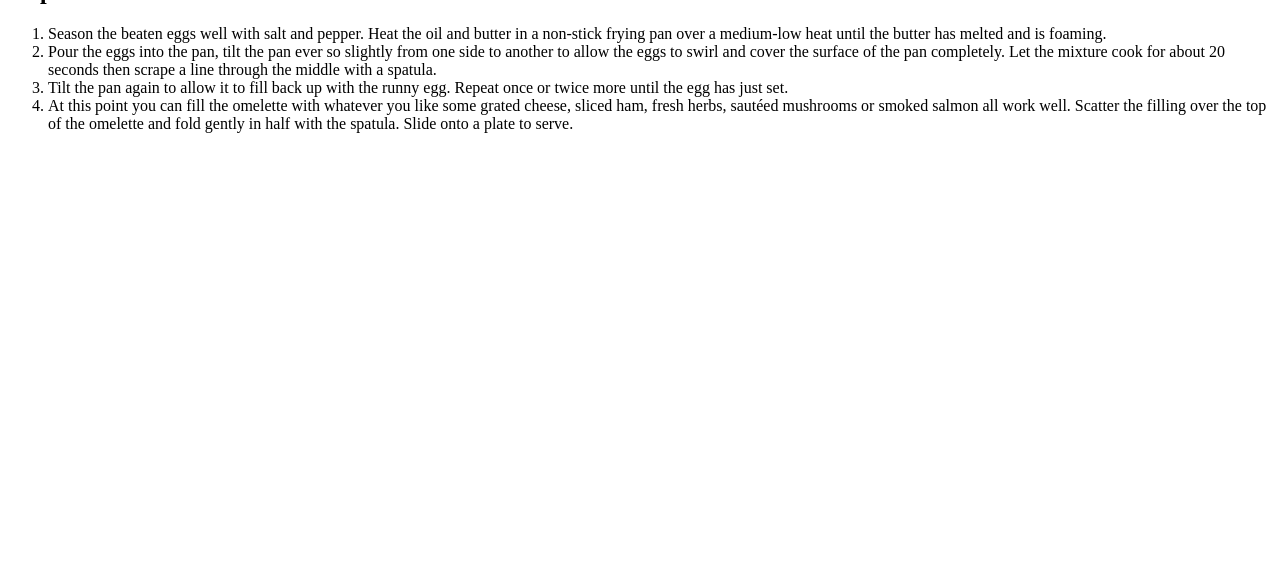
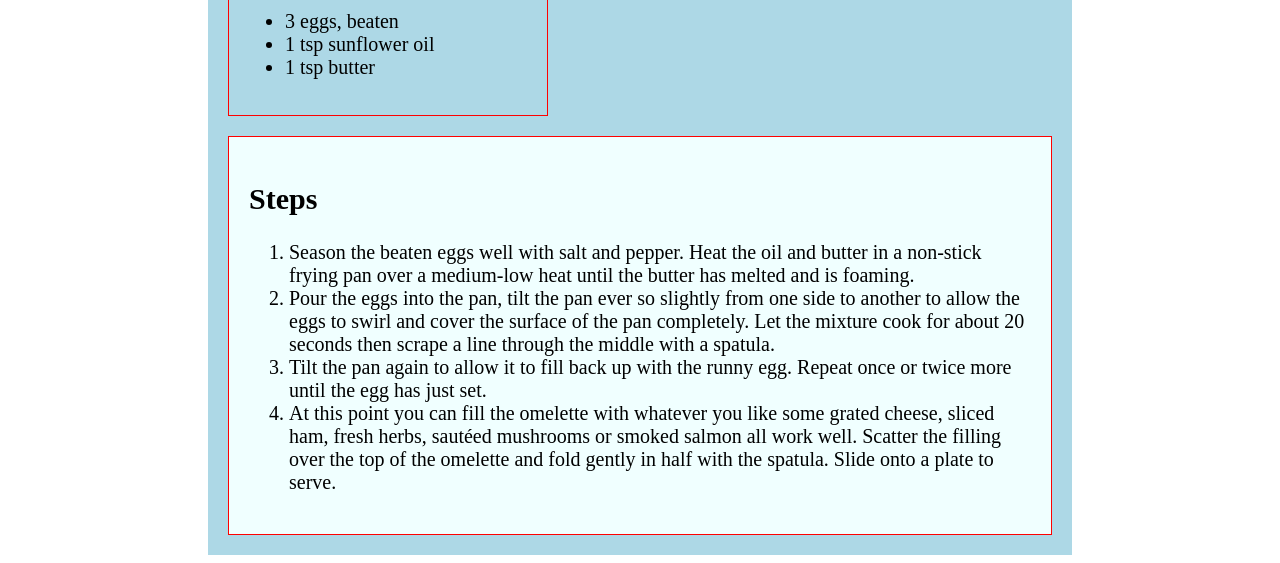
Before and after one commit to GodSpeed132/odin-recipes, a plain HTML site: page recipes/omlette.html in a window 1280 px wide. Shown: the part 531-1094 px from the top of the page. Before the commit the page ends 800 px from the top, so only its background shows below. Drawn offline with Linux system fonts and the light colour scheme.

Commit message:
CSS additions to omlette page
added colors and border for marking purposes,
but problem with divs, they wont inline block

```diff
--- a/recipes/omlette.html
+++ b/recipes/omlette.html
@@ -4,8 +4,11 @@
     <meta charset="UTF-8">
     <meta name="viewport" content="width=device-width, initial-scale=1.0">
     <title>Omlette recipe</title>
+    <link rel="stylesheet" href="../styles.css">
 </head>
-<body>
+<body style="font-size: 20px;">
+    <div class='maindiv'>
+        <div class="visuals">
             <h1>Omlette</h1>
             <img src="https://images.immediate.co.uk/production/volatile/sites/30/2020/08/omelette-3cba9f8.jpg?quality=90&webp=true&resize=300,272" alt="omlette picture" height="200" width="200">
             <h2>Omlette</h2>
@@ -16,6 +19,9 @@
                 <li>1 tsp sunflower oil </li>
                 <li>1 tsp butter</li>
             </ul>
+        </div>
+
+        <div class="content">
 
             <h2>Steps</h2>
             <ol>
@@ -24,5 +30,9 @@
                 <li>Tilt the pan again to allow it to fill back up with the runny egg. Repeat once or twice more until the egg has just set.</li>
                 <li>At this point you can fill the omelette with whatever you like some grated cheese, sliced ham, fresh herbs, sautéed mushrooms or smoked salmon all work well. Scatter the filling over the top of the omelette and fold gently in half with the spatula. Slide onto a plate to serve.</li>
             </ol>
+        </div>
+
+    </div>
+
 </body>
 </html>
--- /dev/null
+++ b/styles.css
@@ -0,0 +1,21 @@
+.content, .visuals{
+    display: inline-block;
+    border: 1px solid red;
+    padding: 1rem 1rem;
+
+}
+
+
+.maindiv{
+    margin: 0 200px;
+    padding: 20px;
+    background-color: lightblue;
+}
+
+
+
+.content{
+    background-color: azure;
+    margin-top: 20px;
+    padding: 20px;
+}
```
Also changed, not shown: index.html (+2 -3 lines). Lines whose indentation alone changed are shown as unchanged.
